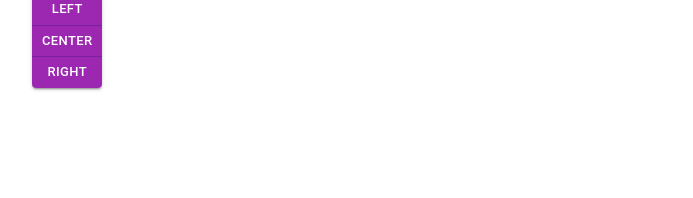
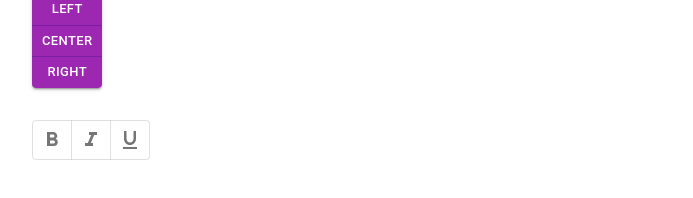
Before and after one commit to vapinedo/React-MUI, a React (Create React App) app: page / in a window 1280 px wide. Shown: the part 318-516 px from the top of the page, without its empty margins (0-693 px from the left). Built offline with nearby package versions, Linux system fonts and the light colour scheme.

Commit message:
6 - Toggle Button

```diff
--- a/src/components/MuiButton.tsx
+++ b/src/components/MuiButton.tsx
@@ -1,8 +1,21 @@
-import React from "react";
+import React, { useState } from "react";
 import SendIcon from "@mui/icons-material/Send";
-import { Button, Stack, IconButton, ButtonGroup } from "@mui/material";
+import FormatBoldIcon from '@mui/icons-material/FormatBold';
+import FormatItalicIcon from '@mui/icons-material/FormatItalic';
+import FormatUnderlinedIcon from '@mui/icons-material/FormatUnderlined';
+import { Button, Stack, IconButton, ButtonGroup, ToggleButton, ToggleButtonGroup } from "@mui/material";
 
 const MuiButton = () => {
+
+  // const [formats, setFormats] = useState<string[]>([]);
+  const [formats, setFormats] = useState<string | null>(null);
+
+  console.log({formats});
+
+  const onFormatsChange = (event: React.MouseEvent<HTMLElement>, updatedFormats: string | null) => {
+    setFormats(updatedFormats);
+  };
+
   return (
     <Stack spacing={4}>
       <Stack spacing={2} direction="row">
@@ -41,6 +54,14 @@
           <Button onClick={() => alert("Right Clicked")}>Right</Button>
         </ButtonGroup>
       </Stack>
+
+      <Stack direction="row">
+         <ToggleButtonGroup value={formats } onChange={onFormatsChange} exclusive size="small" color="success" orientation="horizontal" aria-label="text formatting">
+            <ToggleButton value="bold" aria-label="bold"><FormatBoldIcon /></ToggleButton>
+            <ToggleButton value="italic" aria-label="italic"><FormatItalicIcon /></ToggleButton>
+            <ToggleButton value="underlined" aria-label="underlined"><FormatUnderlinedIcon /></ToggleButton>
+          </ToggleButtonGroup>
+      </Stack>
     </Stack>
   );
 };
--- a/src/index.tsx
+++ b/src/index.tsx
@@ -8,9 +8,9 @@
   document.getElementById('root') as HTMLElement
 );
 root.render(
-  <React.StrictMode>
+  // <React.StrictMode>
     <App />
-  </React.StrictMode>
+  // </React.StrictMode>
 );
 
 // If you want to start measuring performance in your app, pass a function
```
